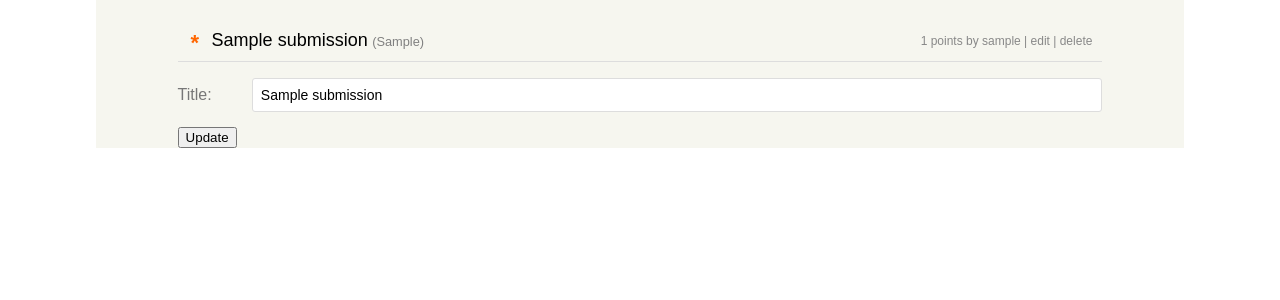
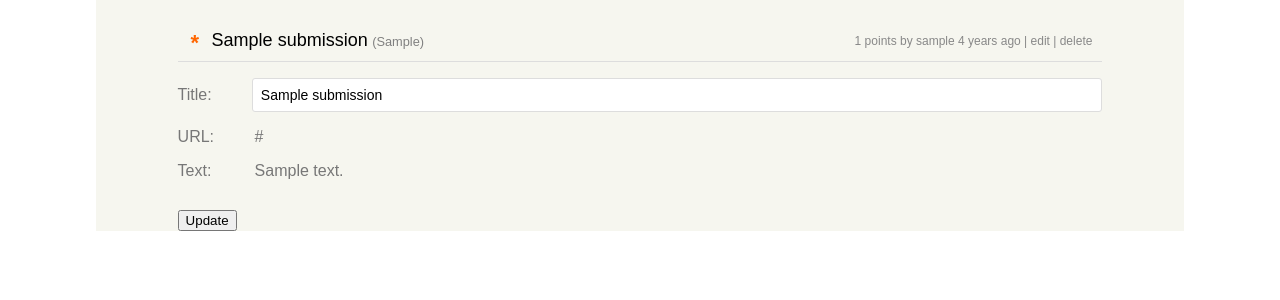
Before and after one commit to fwang02/hacker-news, a Django app: page /news/submission/1/edit/ in a window 1280 px wide. Shown: the part 50-350 px from the top of the page. Run offline with Django 5.2, Linux system fonts and the light colour scheme; a user stored in the database is signed in; tables that the repository leaves empty hold one stand-in row (values such as "Sample post"); some libraries are stand-ins or nearby versions.

Commit message:
vista completa

```diff
--- a/news/templates/edit_submission.html
+++ b/news/templates/edit_submission.html
@@ -49,8 +49,13 @@
         <form method="POST">
             {% csrf_token %}
             {{ form.as_p }}
-            <button type="submit">Update</button>
         </form>
+        <div>
+            <p class="submission-info">URL: <span class="submission-value">{{ submission.url }}</span></p>
+            <p class="submission-info">Text: <span class="submission-value">{{ submission.text }}</span></p>
+        </div>
+        <p class="spacer"></p>
+        <button type="submit">Update</button>
     </main>
 </body>
 </html>
--- a/news/views.py
+++ b/news/views.py
@@ -191,11 +191,13 @@ def submissions_by_domain(request):
 @login_required
 def edit_submission(request, submission_id):
     submission = get_object_or_404(Submission, id=submission_id, author=request.user)
+    submission.created_age = calculate_account_age(submission.created)
     if request.method == 'POST':
         form = EditSubmissionForm(request.POST, instance=submission)
         if form.is_valid():
             form.save()
-            return redirect('news:submission_detail', submission_id=submission.id)
+            messages.success(request, 'Submission updated successfully.')
+            return redirect('news:edit_submission', submission_id=submission.id)
     else:
         form = EditSubmissionForm(instance=submission)
     return render(request, 'edit_submission.html', {'form': form, 'submission': submission})
--- a/static/news/styles.css
+++ b/static/news/styles.css
@@ -537,3 +537,26 @@ button[type="submit"]:hover {
 .domain-link:hover {
     text-decoration: underline;
 }
+
+/*-------------------------EDIT SUBMISSION-------------------------------------*/
+.submission-info {
+    display: grid;
+    grid-template-columns: 75px 1fr; /* Ajusta 100px según el ancho necesario para las etiquetas */
+    gap: 2px; /* Espacio entre la etiqueta y el valor */
+    align-items: center;
+    color: #777;
+    margin-bottom: 5px; /* Ajusta según sea necesario */
+}
+
+.label {
+    text-align: right; /* Alinea las etiquetas a la derecha */
+}
+
+.submission-value {
+    text-align: left;
+    color: #777;
+}
+
+.spacer {
+    margin-top: 20px; /* Adjust the space as needed */
+}
```
